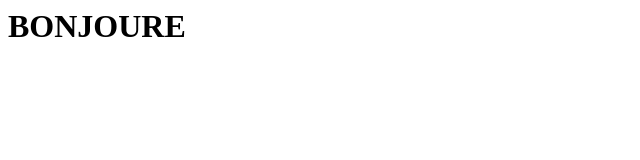
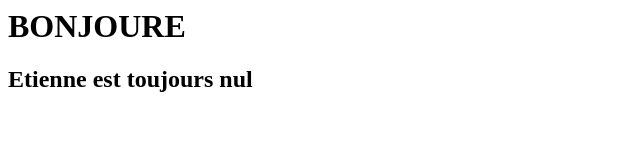
Before and after one commit to maevamellier/dc2-EGalland, a plain HTML site: page index.html in a window 1280 px wide. Shown: the whole page, without its empty margins (0-640 px from the left). Drawn offline with Linux system fonts and the light colour scheme.

Commit message:
Ajout d'un h2

```diff
--- a/index.html
+++ b/index.html
@@ -6,4 +6,6 @@
 
 
 <h1>BONJOURE</h1>
+
+    <h2>Etienne est toujours nul</h2>
 </html>
```
